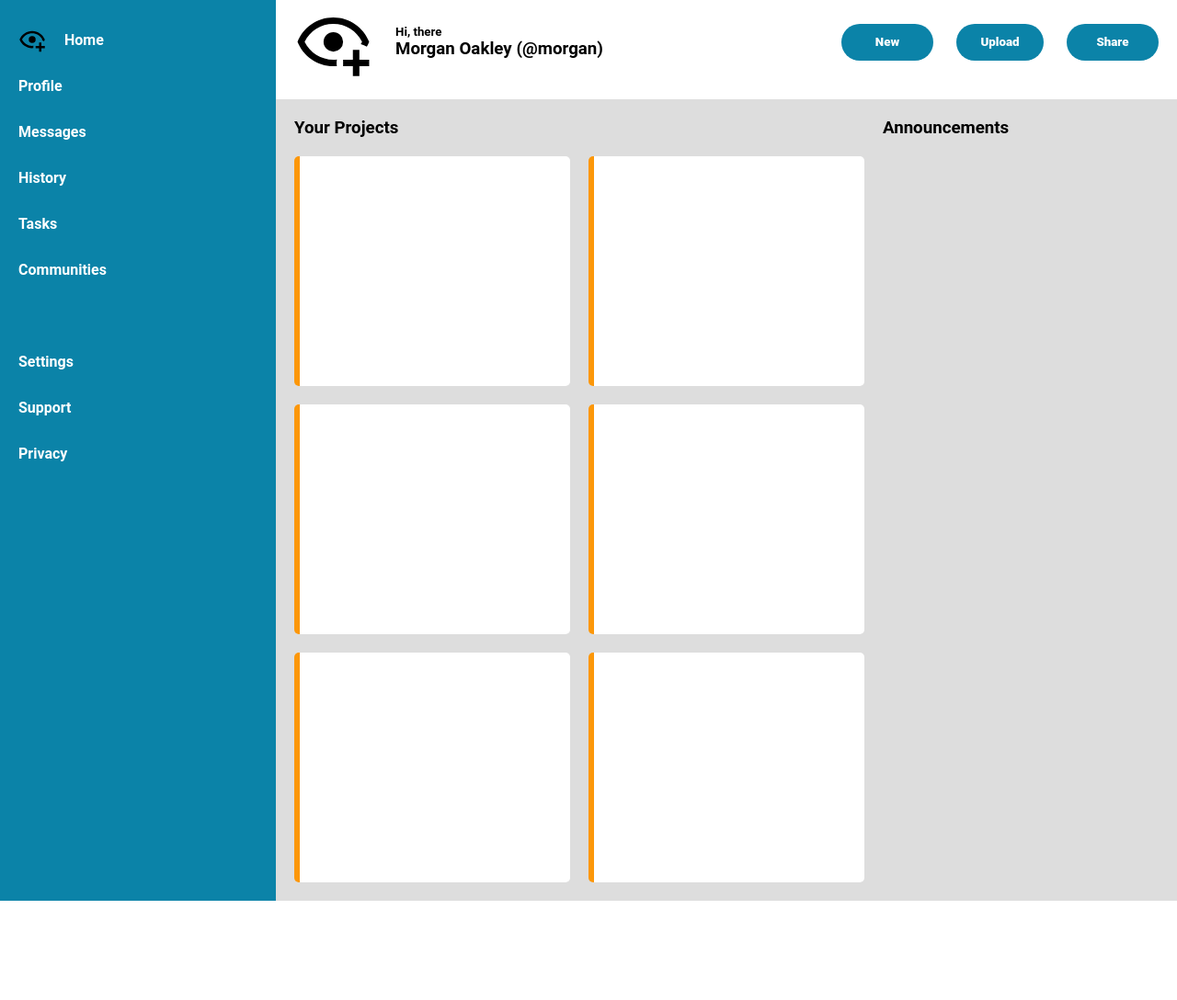
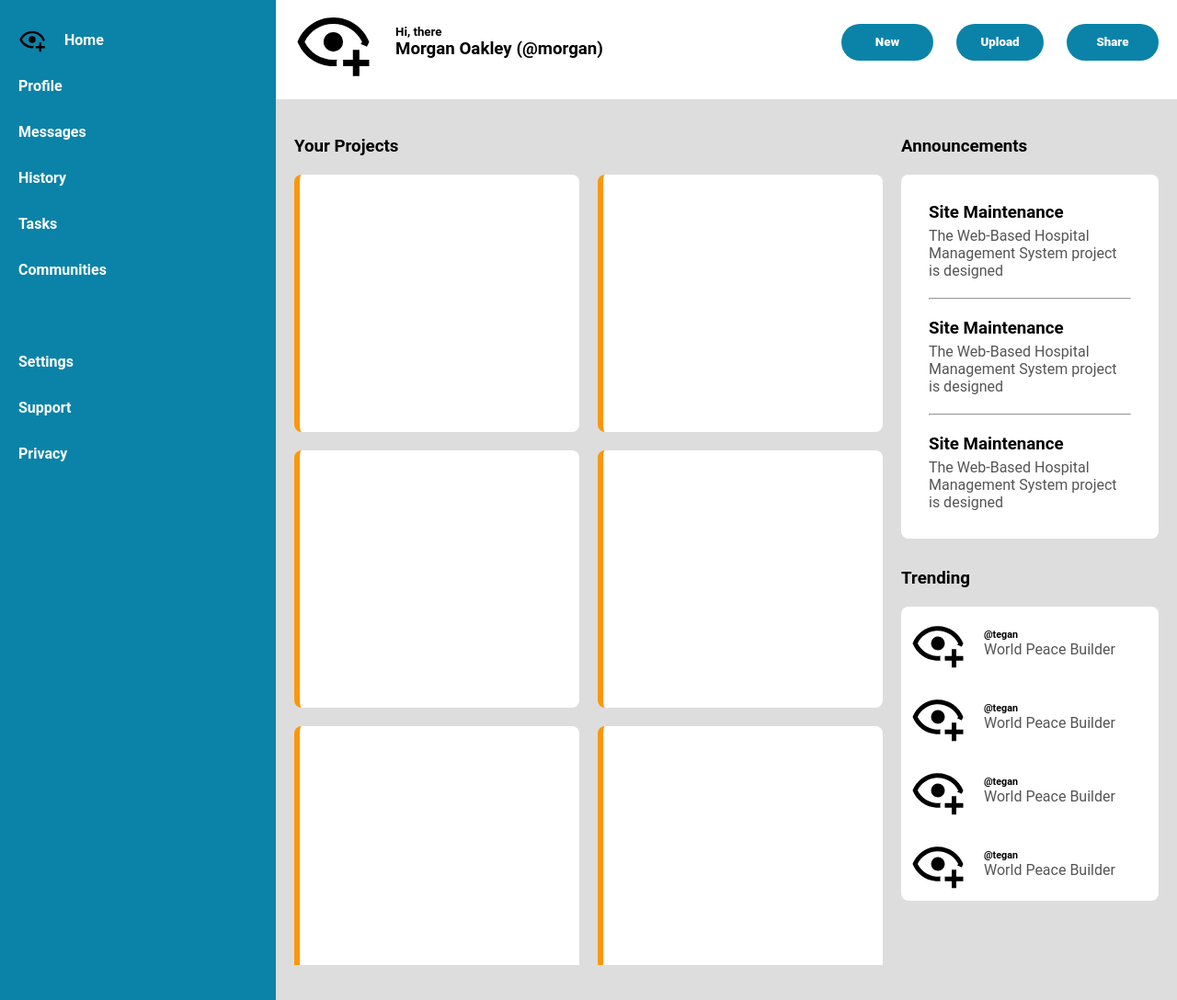
Before and after one commit to PRINCE-OBOT/Admin-Dashboard, a plain HTML site: page index.html in a window 1280 px wide. Shown: the part 102-1190 px from the top of the page at 92% size. Before the commit the page ends 1082 px from the top, so only its background shows below. Drawn offline with Linux system fonts and the light colour scheme; a web font is replaced by a local one.

Commit message:
Fix: enable the trending layout to match with the card layout bottom line

```diff
--- a/index.html
+++ b/index.html
@@ -63,8 +63,55 @@
                 <div class="card"></div>
             </div>
         </div>
-        <div class="announcements">
+        <div>
             <h3>Announcements</h3>
+            <div class="announcements">
+                <div>
+                    <h3>Site Maintenance</h3>
+                    <p>
+                        The Web-Based Hospital Management System project is designed
+                    </p>
+                </div>
+                <hr>
+                <div>
+                    <h3>Site Maintenance</h3>
+                    <p>
+                        The Web-Based Hospital Management System project is designed
+                    </p>
+                </div>
+                <hr>
+                <div>
+                    <h3>Site Maintenance</h3>
+                    <p>
+                        The Web-Based Hospital Management System project is designed
+                    </p>
+                </div>
+            </div>
+        </div>
+        <div>
+            <h3>Trending</h3>
+            <div class="trending">
+                <img src="./images/eye-view.svg" alt="">
+                <div>
+                    <h6>@tegan</h6>
+                    <p>World Peace Builder</p>
+                </div>
+                <img src="./images/eye-view.svg" alt="">
+                <div>
+                    <h6>@tegan</h6>
+                    <p>World Peace Builder</p>
+                </div>
+                <img src="./images/eye-view.svg" alt="">
+                <div>
+                    <h6>@tegan</h6>
+                    <p>World Peace Builder</p>
+                </div>
+                <img src="./images/eye-view.svg" alt="">
+                <div>
+                    <h6>@tegan</h6>
+                    <p>World Peace Builder</p>
+                </div>
+            </div>
         </div>
       </main>
     </div>
--- a/pages/style.css
+++ b/pages/style.css
@@ -3,8 +3,14 @@
     --btn-text-clr : #fff;
     --inp-bgColor : #ddd;
 
-    --card-min-width : 300px;
+    --card-min-width : 280px;
+    --card-hgt : 280px;
     --small-gap : 20px;
+
+    --border-radius : 8px;
+    --hgt-ratio : calc(var(--card-hgt) * 1.5);
+    --trend-hgt : calc(var(--hgt-ratio) + var(--small-gap) - calc(var(--small-gap) / 2));
+    --announcement-hgt : calc(var(--trend-hgt) + 20px) ;
 }
 *, *::before, *::after{
     padding: 0;
@@ -15,6 +21,8 @@
     display: grid;
     grid-template: 1fr 5fr / minmax(180px, 300px) 1fr;
     height: 100vh;
+    max-width: 1500px;
+    margin: 0 auto 0;
 }
 .left-side{
     background: var(--btn-bgColor);
@@ -47,7 +55,6 @@ input[type="search"]{
     background-color: var(--inp-bgColor);
     border: none;
     border-radius: 20px;
-    max-width: 700px;
 }
 
 input[type="search"], .notification,
@@ -83,23 +90,58 @@ input[type="search"], .notification,
 main{
     background-color: var(--inp-bgColor);
     display: grid;
-    grid-template-columns: 1fr minmax(calc(var(--card-min-width) - 50px), var(--card-min-width));
+    grid-template:  var(--announcement-hgt) var(--trend-hgt) / 1fr minmax(calc(var(--card-min-width) - 40px), var(--card-min-width));
     gap: var(--small-gap);
-    padding: var(--small-gap);
+    padding: 40px 20px;
+    & p{
+        color: #555;
+    }
 }
-.card-container, .announcement{
+.your-projects{
+    grid-row: 1 / 3;
+}
+.card-container, .announcements, .trending{
     margin-top: 20px;
+}
+.announcements, .trending{
+    background-color: var(--btn-text-clr);
+    border-radius: var(--border-radius);
 }
 .card-container{
     display: grid;
     grid-template-columns: repeat(auto-fit, minmax(var(--card-min-width), 1fr));
     gap: var(--small-gap);
-    max-height: calc(var(--card-min-width)*3);
+    max-height: calc(var(--trend-hgt) * 2);
     overflow-y: auto;
+    &::-webkit-scrollbar{
+        width: 7px;
+        background-color: #777;
+        border-radius: 10px;
+    }
+    &::-webkit-scrollbar-thumb{
+        background: #445;
+    }
 }
 .card{
-    min-height: 250px;
+    min-width: var(--card-min-width);
+    min-height: var(--card-hgt);
     background: var(--btn-text-clr);
-    border-radius: 5px;
+    border-radius: var(--border-radius);
     border-left: 6px solid #fc9709;
 }
+.announcements{
+    display: grid;
+    gap: 20px;
+    padding: 30px;
+    & p{
+        margin-top: 5px;
+    }
+}
+
+.trending{
+    display: grid;
+    grid-template-columns: 60px 1fr;
+    align-items: center;
+    gap: 20px;
+    padding: 10px;
+}
```
